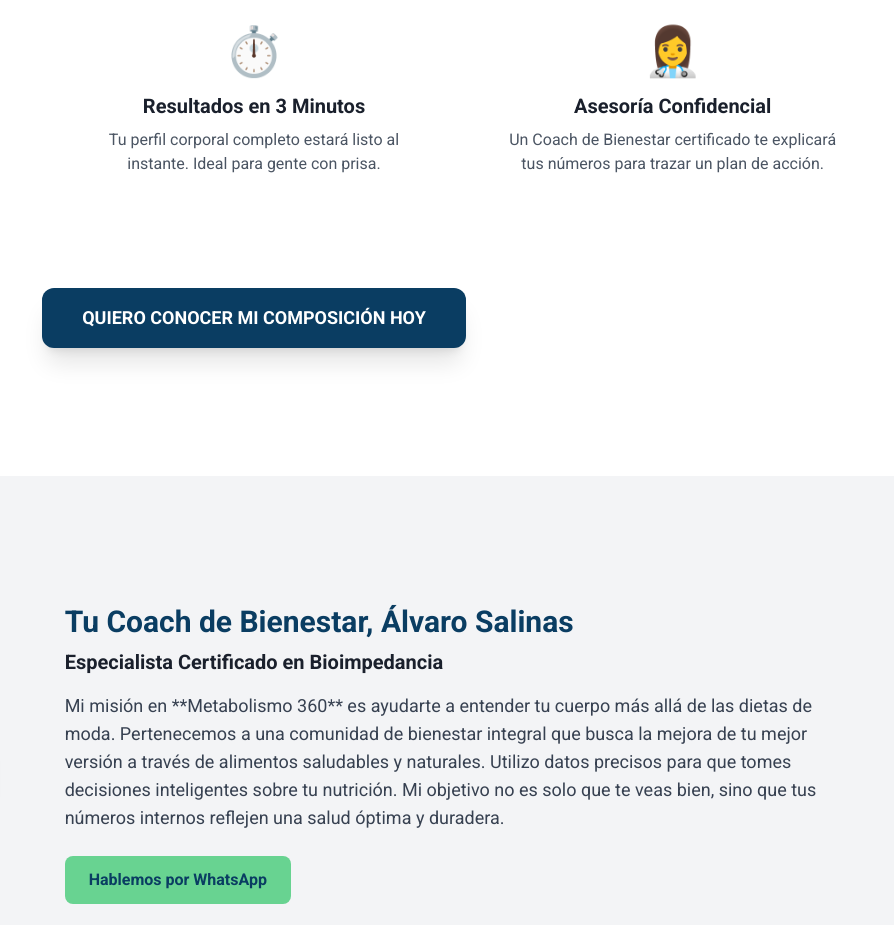
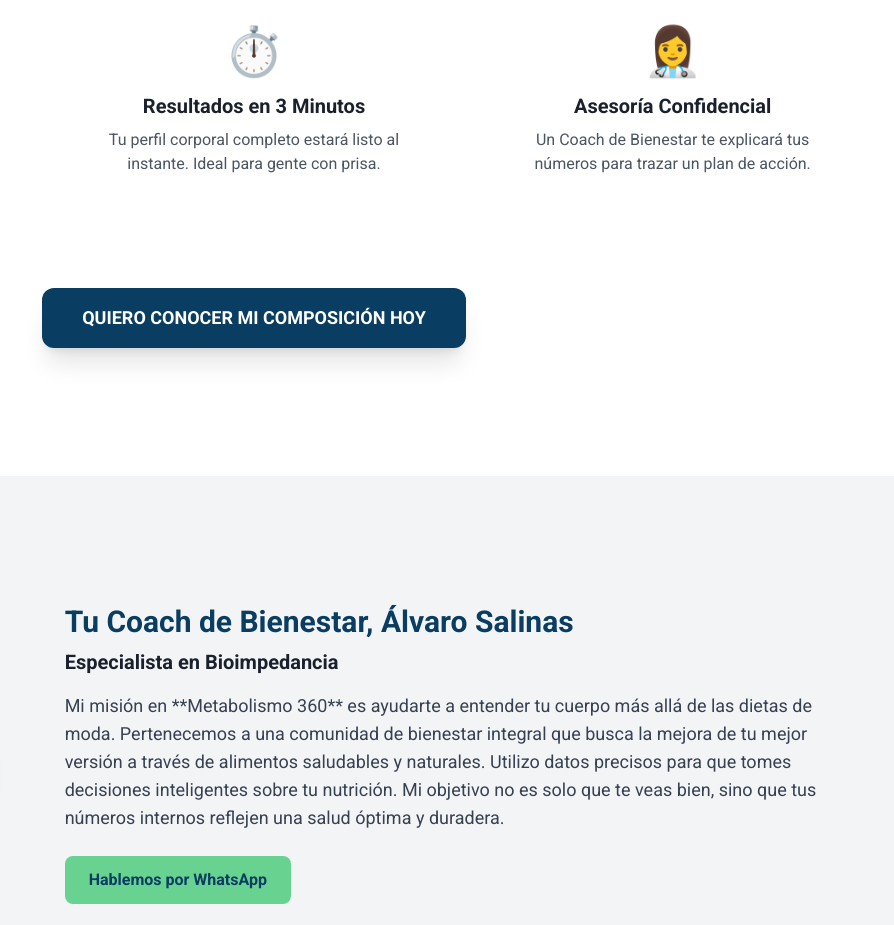
Before and after one commit to alvarosalinas1/escanercorporal, a plain HTML site: page index.html in a window 1280 px wide. Shown: the part 3720-4645 px from the top of the page, 386-1280 px from the left. Drawn offline with nearby package versions, Linux system fonts and the light colour scheme.

Commit message:
Update index.html

```diff
--- a/index.html
+++ b/index.html
@@ -190,7 +190,7 @@
                     <div class="text-center p-6">
                         <span class="text-5xl text-primary" role="img" aria-label="Interpretación">👩‍⚕️</span>
                         <h3 class="mt-4 text-xl font-semibold">Asesoría Confidencial</h3>
-                        <p class="mt-2 text-gray-600">Un Coach de Bienestar certificado te explicará tus números para trazar un plan de acción.</p>
+                        <p class="mt-2 text-gray-600">Un Coach de Bienestar te explicará tus números para trazar un plan de acción.</p>
                     </div>
                 </div>
                 <div class="mt-16 text-center">
@@ -212,7 +212,7 @@
                 <!-- Texto -->
                 <div class="md:col-span-2">
                     <h2 class="text-3xl font-bold text-primary">Tu Coach de Bienestar, Álvaro Salinas</h2>
-                    <h3 class="text-xl font-semibold text-accent mt-2">Especialista Certificado en Bioimpedancia</h3>
+                    <h3 class="text-xl font-semibold text-accent mt-2">Especialista en Bioimpedancia</h3>
                     <p class="mt-4 text-lg text-gray-700">
                         Mi misión en **Metabolismo 360** es ayudarte a entender tu cuerpo más allá de las dietas de moda. Pertenecemos a una comunidad de bienestar integral que busca la mejora de tu mejor versión a través de alimentos saludables y naturales. Utilizo datos precisos para que tomes decisiones inteligentes sobre tu nutrición. Mi objetivo no es solo que te veas bien, sino que tus números internos reflejen una salud óptima y duradera.
                     </p>
```
